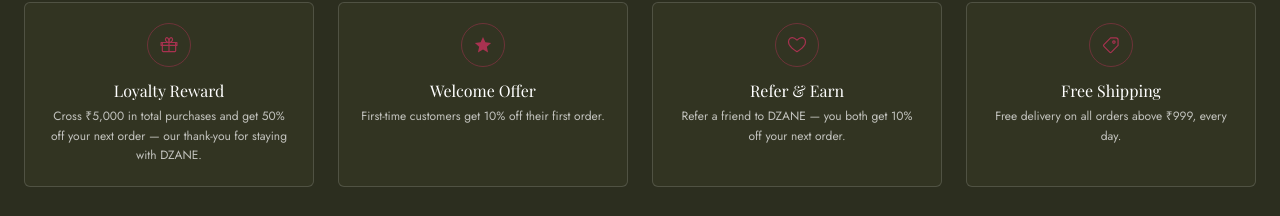
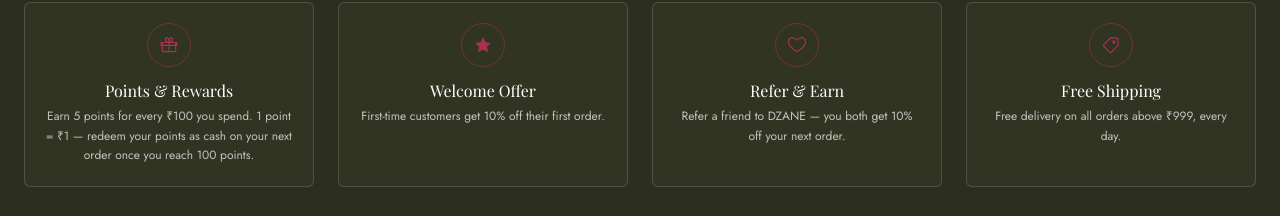
Before and after one commit to peakpoint2037/Dzane, a Next.js app: page / in a window 1280 px wide. Shown: the part 2628-2844 px from the top of the page. Built offline with nearby package versions, Linux system fonts and the light colour scheme; a web font is replaced by a local one.

Commit message:
Replace loyalty milestone offer with points & rewards program

```diff
--- a/src/data/offers.ts
+++ b/src/data/offers.ts
@@ -7,9 +7,9 @@
 export const offers: Offer[] = [
   {
     icon: "gift",
-    title: "Loyalty Reward",
+    title: "Points & Rewards",
     description:
-      "Cross ₹5,000 in total purchases and get 50% off your next order — our thank-you for staying with DZANE.",
+      "Earn 5 points for every ₹100 you spend. 1 point = ₹1 — redeem your points as cash on your next order once you reach 100 points.",
   },
   {
     icon: "star",
```
